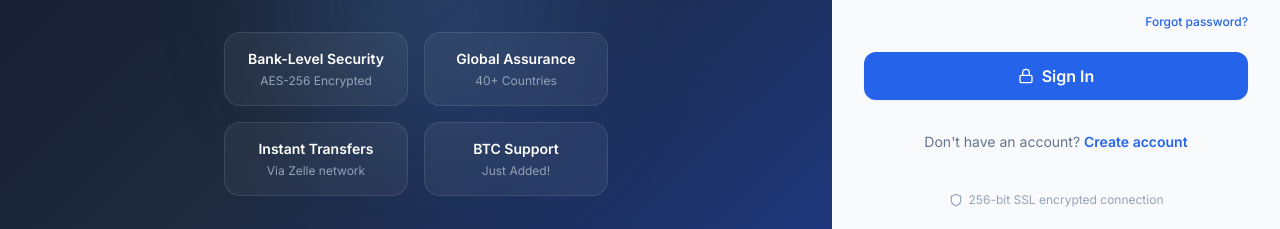
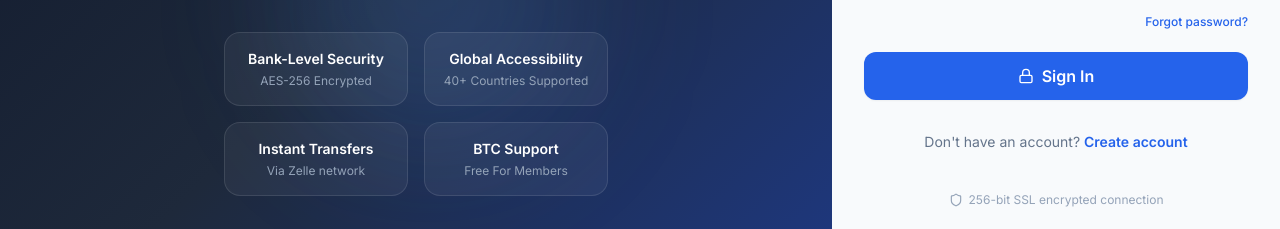
Before and after one commit to cookiebaits/usbicv3b, a React (Vite) app: page /login in a window 1280 px wide. Shown: the part 422-651 px from the top of the page. Built offline with nearby package versions, Linux system fonts and the light colour scheme.

Commit message:
Update LoginPage.tsx

```diff
--- a/src/pages/LoginPage.tsx
+++ b/src/pages/LoginPage.tsx
@@ -108,9 +108,9 @@ export default function LoginPage() {
           <div className="mt-12 grid grid-cols-2 gap-4 text-center">
             {[
               { label: 'Bank-Level Security', sub: 'AES-256 Encrypted' },
-              { label: 'Global Assurance', sub: '40+ Countries' },
+              { label: 'Global Accessibility', sub: '40+ Countries Supported' },
               { label: 'Instant Transfers', sub: 'Via Zelle network' },
-              { label: 'BTC Support', sub: 'Just Added!' },
+              { label: 'BTC Support', sub: 'Free For Members' },
             ].map((item) => (
               <div key={item.label} className="bg-white/5 border border-white/10 rounded-2xl p-4">
                 <p className="text-white font-semibold text-sm">{item.label}</p>
```
